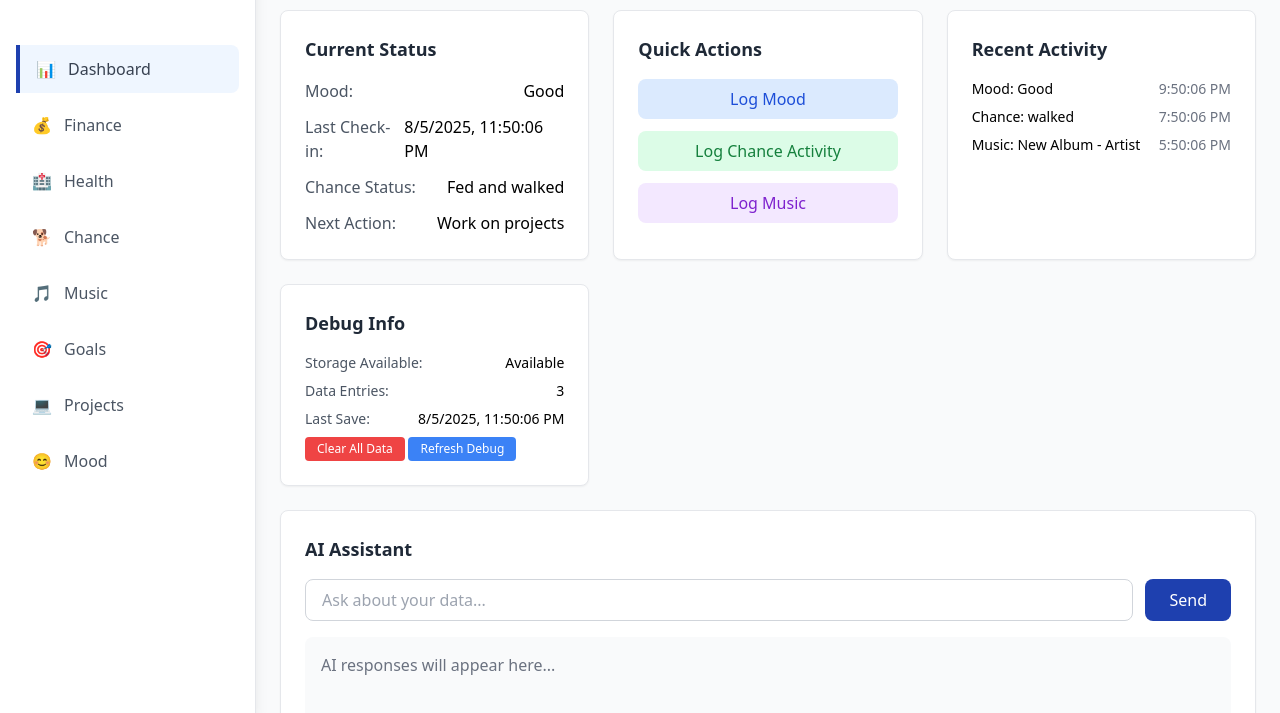
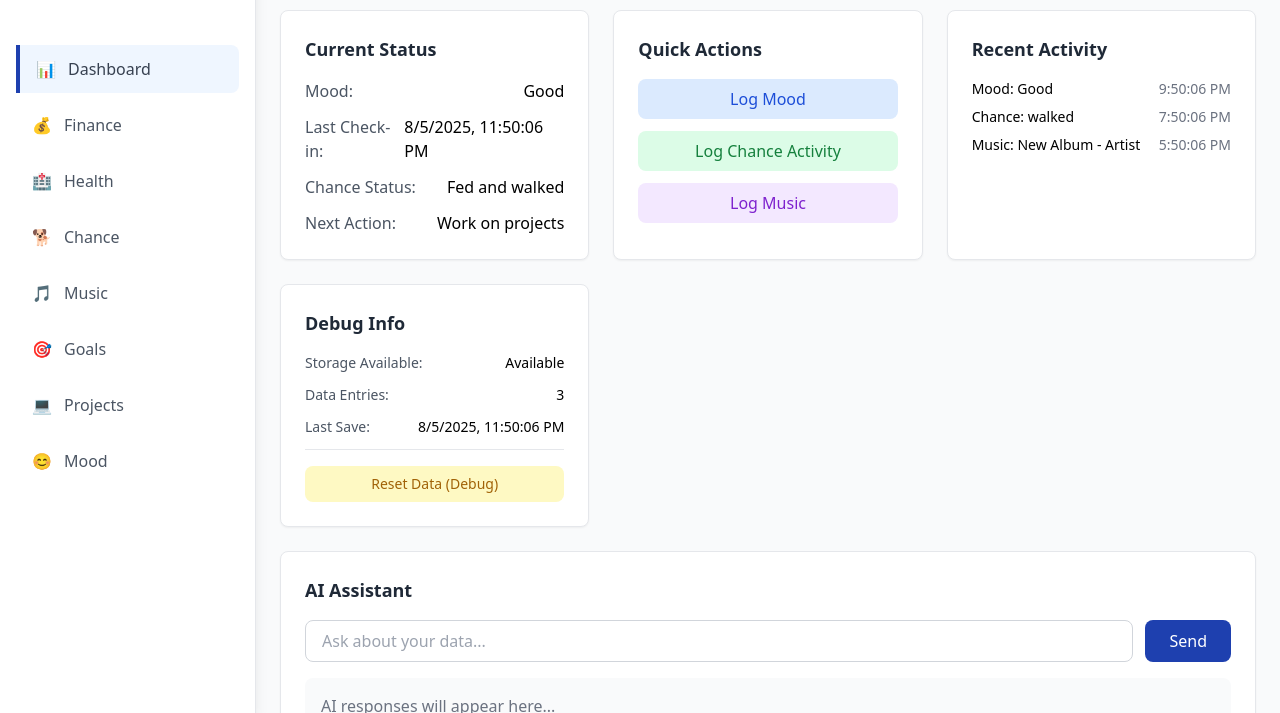
Before and after one commit to tbollenbach/travis-life-hub, a plain HTML site: page index.html in a window 1280 px wide. Shown: the part 87-800 px from the top of the page. Drawn offline with nearby package versions, Linux system fonts and the light colour scheme.

Commit message:
Fix data loading and display issues - force sample data creation and add reset button

```diff
--- a/index.html
+++ b/index.html
@@ -137,7 +137,7 @@
                         <!-- Debug Panel -->
                         <div class="bg-white rounded-lg shadow-sm border border-gray-200 p-6">
                             <h3 class="text-lg font-semibold text-gray-800 mb-4">Debug Info</h3>
-                            <div class="space-y-2 text-sm">
+                            <div class="space-y-3 text-sm">
                                 <div class="flex justify-between">
                                     <span class="text-gray-600">Storage Available:</span>
                                     <span id="storage-status" class="font-medium">Checking...</span>
@@ -150,12 +150,11 @@
                                     <span class="text-gray-600">Last Save:</span>
                                     <span id="last-save" class="font-medium">Never</span>
                                 </div>
-                                <button onclick="app.clearAllData()" class="mt-3 px-3 py-1 bg-red-500 text-white text-xs rounded hover:bg-red-600">
-                                    Clear All Data
-                                </button>
-                                <button onclick="app.refreshDebugInfo()" class="mt-2 px-3 py-1 bg-blue-500 text-white text-xs rounded hover:bg-blue-600">
-                                    Refresh Debug
-                                </button>
+                                <div class="mt-4 pt-4 border-t border-gray-200">
+                                    <button onclick="app.forceResetData()" class="w-full px-4 py-2 bg-yellow-100 text-yellow-700 rounded-lg hover:bg-yellow-200 transition-colors text-sm">
+                                        Reset Data (Debug)
+                                    </button>
+                                </div>
                             </div>
                         </div>
                     </div>
--- a/js/main.js
+++ b/js/main.js
@@ -603,7 +603,7 @@ class TravisLifeHub {
                 this.data = { ...this.data, ...parsedData };
                 console.log('Data loaded successfully:', this.data);
             } else {
-                console.log('No saved data found, using defaults');
+                console.log('No saved data found, creating sample data');
                 // Add some sample data for demonstration
                 this.data = {
                     mood: 'Good',
@@ -635,13 +635,27 @@ class TravisLifeHub {
                         }
                     ]
                 };
-                // Save the sample data
+                // Save the sample data immediately
                 this.saveToLocalStorage();
+                console.log('Sample data created and saved:', this.data);
             }
         } catch (error) {
             console.error('Error loading data:', error);
-            // If there's an error, keep the default data
+            // If there's an error, create default data
+            this.data = {
+                mood: 'Good',
+                weather: 'Sunny',
+                last_checkin: new Date().toISOString(),
+                chance_status: 'Fed and walked',
+                predicted_next_action: 'Work on projects',
+                recent_activities: []
+            };
         }
+
+        // Force update the display immediately
+        this.updateStatus();
+        this.updateRecentActivity();
+        this.refreshDebugInfo();
     }
 
     saveToLocalStorage() {
@@ -1004,6 +1018,56 @@ class TravisLifeHub {
 
         console.log('Display update complete');
     }
+
+    // Add method to force reset data
+    forceResetData() {
+        console.log('Force resetting data...');
+
+        // Clear localStorage
+        localStorage.removeItem('travis-life-hub-data');
+        localStorage.removeItem('travis-life-hub-status');
+
+        // Reset data to sample data
+        this.data = {
+            mood: 'Good',
+            weather: 'Sunny',
+            last_checkin: new Date().toISOString(),
+            chance_status: 'Fed and walked',
+            predicted_next_action: 'Work on projects',
+            recent_activities: [
+                {
+                    type: 'mood',
+                    timestamp: new Date(Date.now() - 2 * 60 * 60 * 1000).toISOString(),
+                    mood: 'Good',
+                    energy: 8,
+                    notes: 'Feeling productive today!'
+                },
+                {
+                    type: 'chance',
+                    timestamp: new Date(Date.now() - 4 * 60 * 60 * 1000).toISOString(),
+                    activity: 'walked',
+                    duration: 30,
+                    notes: 'Great walk in the park'
+                },
+                {
+                    type: 'music',
+                    timestamp: new Date(Date.now() - 6 * 60 * 60 * 1000).toISOString(),
+                    title: 'New Album - Artist',
+                    rating: 9,
+                    notes: 'Really digging this new sound'
+                }
+            ]
+        };
+
+        // Save the new data
+        this.saveToLocalStorage();
+
+        // Update display
+        this.updateDashboard();
+
+        console.log('Data reset complete');
+        this.showNotification('Data reset successfully!', 'success');
+    }
 }
 
 // Initialize the app when DOM is loaded
```
